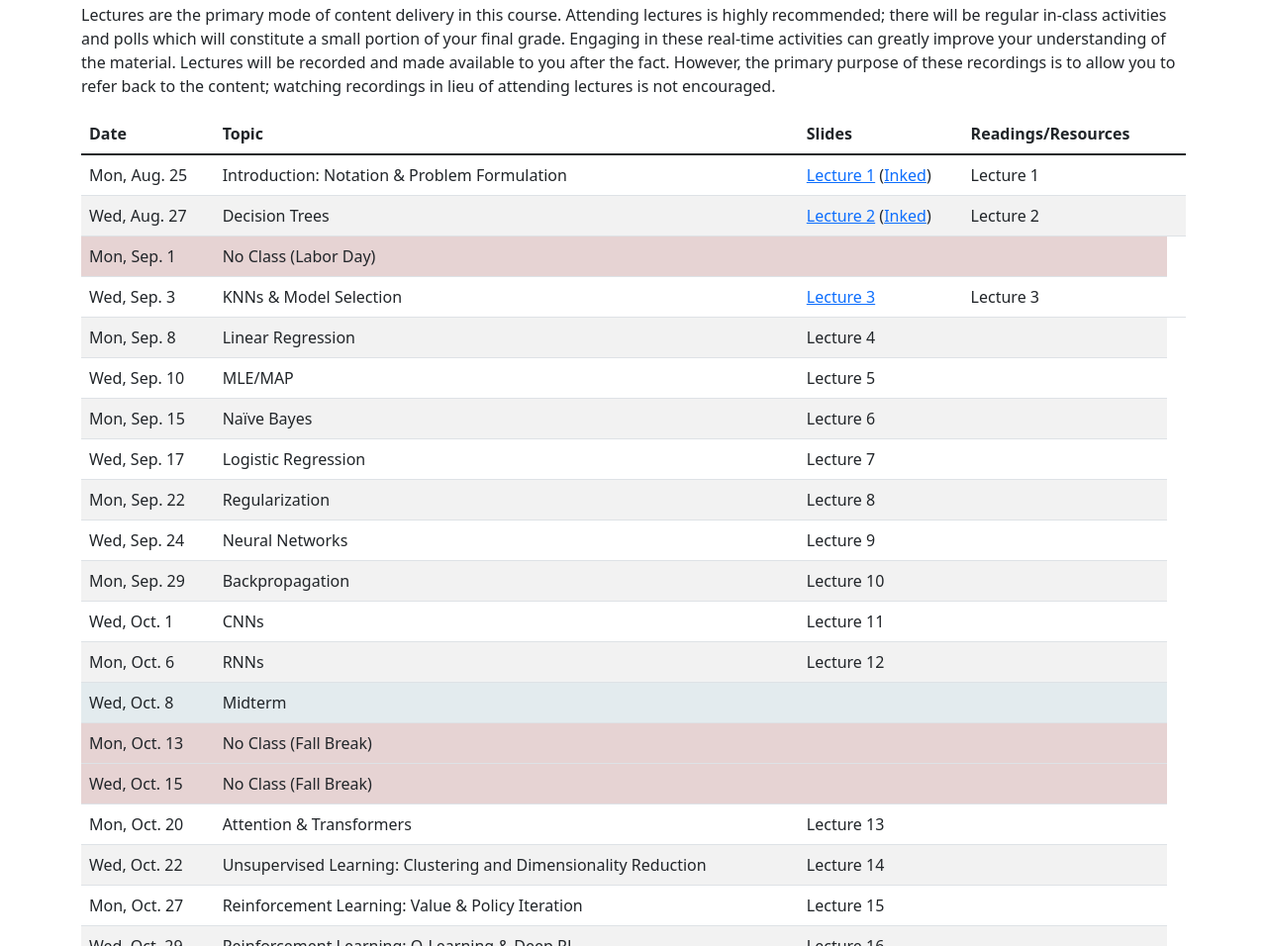
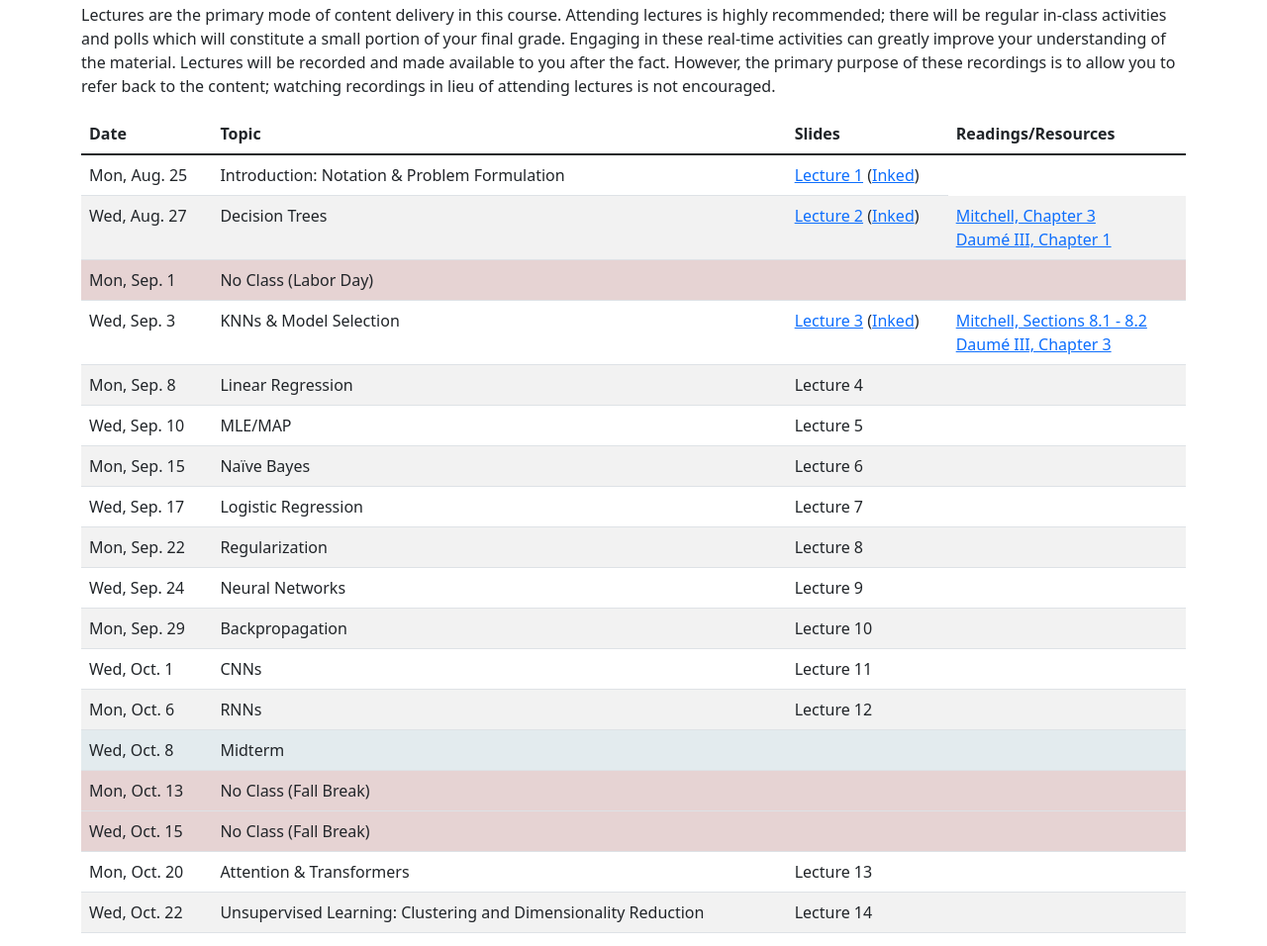
Before and after one commit to mld-instructors/10701-f25-website, a plain HTML site: page index.html in a window 1280 px wide. Shown: the part 10403-11359 px from the top of the page at 99% size. Drawn offline with nearby package versions, Linux system fonts and the light colour scheme.

Commit message:
added lectur 3 inked

```diff
--- a/index.html
+++ b/index.html
@@ -773,20 +773,14 @@
 	      	<td>Mon, Aug. 25</td>
 	      	<td>Introduction: Notation & Problem Formulation</td>
 	      	<td><a href="lectures/Lecture1.pdf" target="_blank" rel="noopener noreferrer">Lecture 1</a> (<a href="lectures/Lecture1_Inked.pdf" target="_blank" rel="noopener noreferrer">Inked</a>)</td>
-			<td>Lecture 1</td>
-	      	<td></td>
 	      </tr>
 	      <tr style="background-color: rgba(0, 0, 0, 0.05)">
 	      	<td>Wed, Aug. 27</td>
 	      	<td>Decision Trees</td>
-			<td><a href="lectures/Lecture2.pdf" target="_blank" rel="noopener noreferrer">Lecture 2</a> (<a href="lectures/Lecture2_Inked.pdf" target="_blank" rel="noopener noreferrer">Inked</a>) </td>
-	      	<td>Lecture 2</td>
-			<td></td>
-			<!--
-	      	<td><a href="https://www.cs.cmu.edu/~tom/files/MachineLearningTomMitchell.pdf" target="_blank" rel="noopener noreferrer">Mitchell, Chapter 3</a>
+			<td><a href="lectures/Lecture2.pdf" target="_blank" rel="noopener noreferrer">Lecture 2</a> (<a href="lectures/Lecture2_Inked.pdf" target="_blank" rel="noopener noreferrer">Inked</a>)
+                <td><a href="https://www.cs.cmu.edu/~tom/files/MachineLearningTomMitchell.pdf" target="_blank" rel="noopener noreferrer">Mitchell, Chapter 3</a>
 	      		<br>
 	      		<a href="http://ciml.info/dl/v0_99/ciml-v0_99-ch01.pdf" target="_blank" rel="noopener noreferrer">Daumé III, Chapter 1</a></td>
-			-->
 	      </tr>
 		<tr style="background-color: rgba(131,36,35,0.2)">
 	      	<td>Mon, Sep. 1</td>
@@ -797,14 +791,10 @@
 	      <tr>
 	      	<td>Wed, Sep. 3</td>
 	      	<td>KNNs & Model Selection</td>
-			<td><a href="lectures/Lecture3.pdf" target="_blank" rel="noopener noreferrer">Lecture 3</a> </td>
-	      	<td>Lecture 3</td>
-			<td></td>
-			<!--
+			<td><a href="lectures/Lecture3.pdf" target="_blank" rel="noopener noreferrer">Lecture 3</a> (<a href="lectures/Lecture2_Inked.pdf" target="_blank" rel="noopener noreferrer">Inked</a>)</td>
 	      	<td><a href="https://www.cs.cmu.edu/~tom/files/MachineLearningTomMitchell.pdf" target="_blank" rel="noopener noreferrer">Mitchell, Sections 8.1 - 8.2</a>
 	      		<br>
 	      		<a href="http://ciml.info/dl/v0_99/ciml-v0_99-ch03.pdf" target="_blank" rel="noopener noreferrer">Daumé III, Chapter 3</a></td>
-			-->
 	      </tr>
 	      <tr style="background-color: rgba(0, 0, 0, 0.05)">
 	      	<td>Mon, Sep. 8</td>
```
Also changed, not shown: 1 other file.
